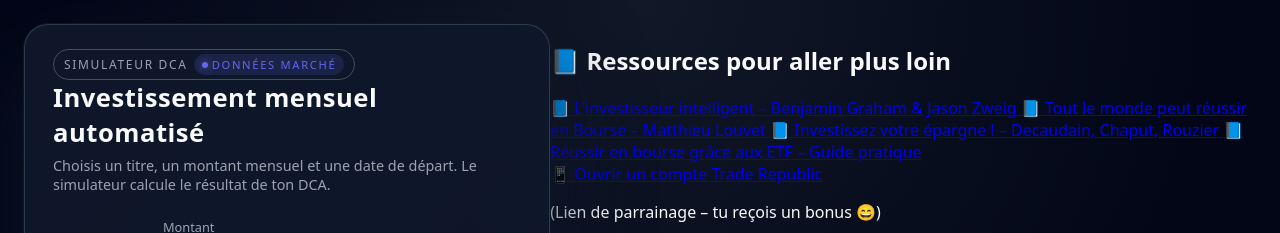
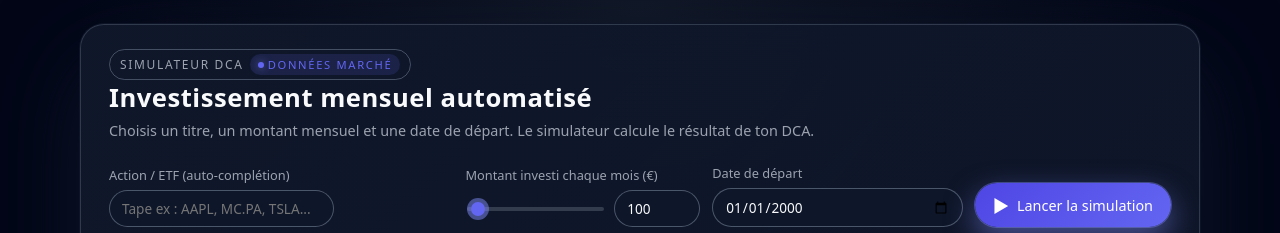
Before and after one commit to linvestisseur1/simulateur_dca, a plain HTML site: page static/index.html in a window 1280 px wide. Shown: the top 233 px of the page. Drawn offline with nearby package versions, Linux system fonts and the light colour scheme.

```diff
--- a/static/index.html
+++ b/static/index.html
@@ -443,54 +443,6 @@
       </div>
     </div>
   </div>
-<!-- ========================================================= -->
-<!-- 📚 LIVRES RECOMMANDÉS & AFFILIATIONS -->
-<!-- ========================================================= -->
-<div id="resources-wrapper">
-<div class="resources-block">
-
-  <h2>📘 Ressources pour aller plus loin</h2>
-
-  <div class="resource-list">
-
-    <!-- Livre 1 : L'investisseur intelligent -->
-    <a href="https://amzn.to/4a3M7f5" class="resource-item" target="_blank">
-      <span class="icon-book">📘</span>
-      <span>L'investisseur intelligent – Benjamin Graham & Jason Zweig</span>
-    </a>
-
-    <!-- Livre 2 : Tout le monde peut réussir en Bourse -->
-    <a href="https://amzn.to/4pfkdl2" class="resource-item" target="_blank">
-      <span class="icon-book">📘</span>
-      <span>Tout le monde peut réussir en Bourse – Matthieu Louvet</span>
-    </a>
-
-    <!-- Livre 3 : Investissez votre épargne ! -->
-    <a href="https://amzn.to/4p9avAx" class="resource-item" target="_blank">
-      <span class="icon-book">📘</span>
-      <span>Investissez votre épargne ! – Decaudain, Chaput, Rouzier</span>
-    </a>
-
-    <!-- Livre 4 : Guide ETF -->
-    <a href="https://amzn.to/48BJIa5" class="resource-item" target="_blank">
-      <span class="icon-book">📘</span>
-      <span>Réussir en bourse grâce aux ETF – Guide pratique</span>
-    </a>
-
-  </div>
-
-  <div class="resources-tr-cta">
-    <a href="https://refnocode.trade.re/fr2x9ncn" class="resources-tr-button" target="_blank">
-      📱 Ouvrir un compte Trade Republic
-    </a>
-    <p class="resources-tr-note">
-      (Lien de parrainage – tu reçois un bonus 😄)
-    </p>
-  </div>
-
-</div>
-</div>
-
   <script>
     let dcaChart = null;
 
```
